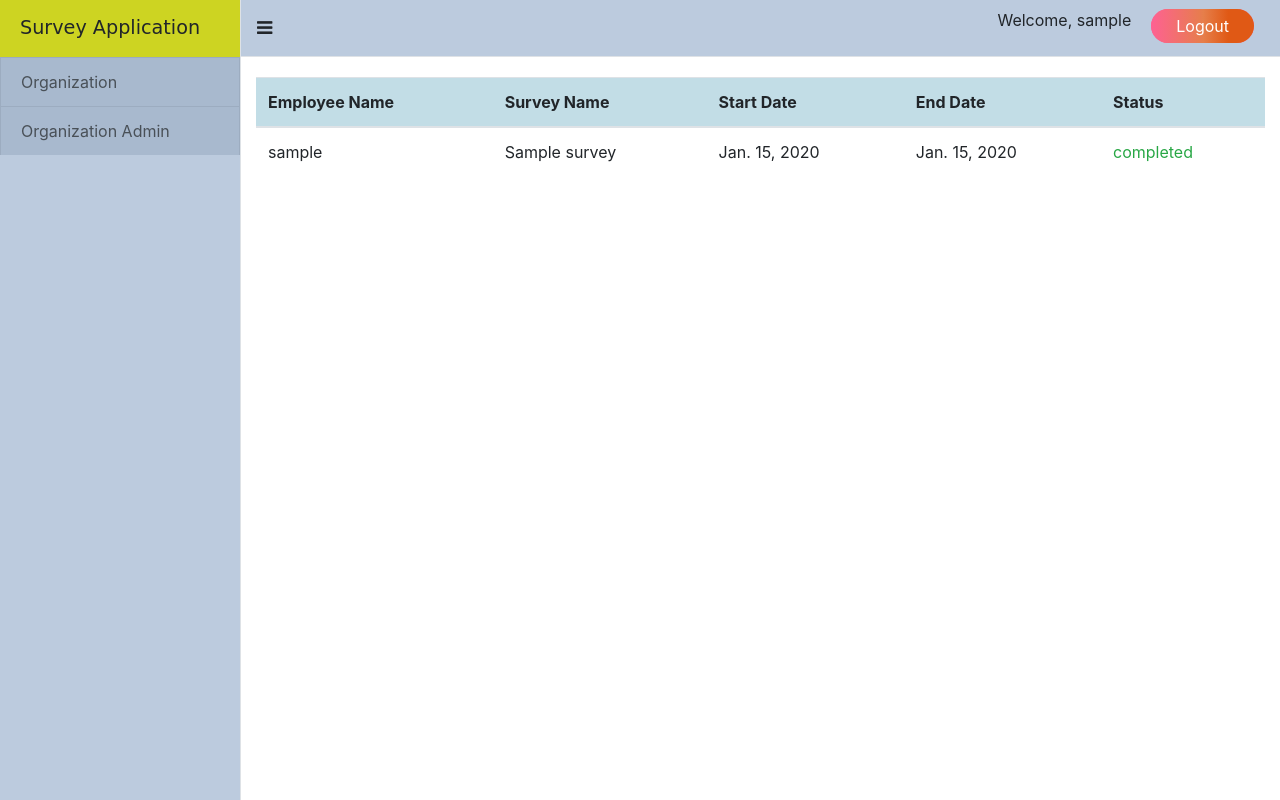
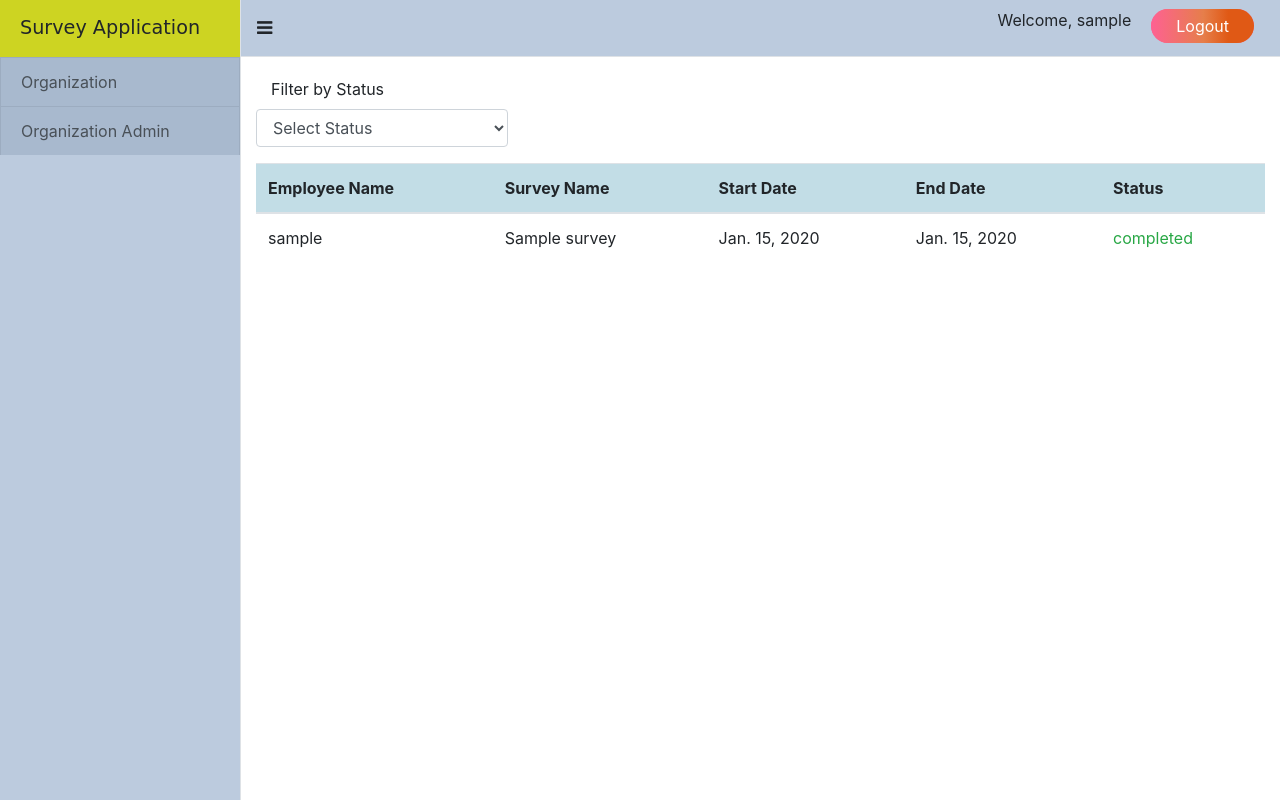
Before and after one commit to asatiratnesh/Survey, a Django app: page /reports/ in a window 1280 px wide. Run offline with Django 3.2, Linux system fonts and the light colour scheme; a user stored in the database is signed in; tables that the repository leaves empty hold one stand-in row (values such as "Sample post"); some libraries are stand-ins or nearby versions.

Commit message:
Added report filter Functionality

```diff
--- a/survey/forms.py
+++ b/survey/forms.py
@@ -14,8 +14,3 @@ class UserForm(forms.ModelForm):
     class Meta:
         model = User
         fields = ('first_name', 'last_name', 'email')
-
-# class ProfileForm(forms.ModelForm):
-#     class Meta:
-#         model = Profile
-#         fields = ('location',)
--- a/survey/templates/survey/reports.html
+++ b/survey/templates/survey/reports.html
@@ -1,6 +1,15 @@
 {% extends 'survey/base.html' %}
 
 {% block content %}
+    <div class="form-group">
+        <label class="control-label col-sm-3">Filter by Status</label>
+         <select class="form-control col-md-3" id="survey_status">
+             <option>Select Status</option>
+             <option>completed</option>
+             <option>uncompleted</option>
+             <option>not attempted</option>
+        </select>
+    </div>
     <table class="table">
         <thead>
           <tr>
@@ -11,7 +20,7 @@
               <th>Status</th>
           </tr>
         </thead>
-        <tbody>
+        <tbody class="data-row">
         {% for data in report_list %}
             <tr>
                 <td>{{data.empl}}</td>
@@ -19,14 +28,37 @@
                 <td>{{data.s_date}}</td>
                 <td>{{data.e_date}}</td>
                 {% if data.status == "not attempted" %}
-                    <td class="text-warning">{{data.status}}</td>
+                    <td class="text-warning status_cell">{{data.status}}</td>
                 {% elif data.status == "uncompleted" %}
-                    <td class="text-danger">{{data.status}}</td>
+                    <td class="text-danger status_cell">{{data.status}}</td>
                 {% else %}
-                    <td class="text-success">{{data.status}}</td>
+                    <td class="text-success status_cell">{{data.status}}</td>
                 {% endif %}
             </tr>
         {% endfor %}
         </tbody>
     </table>
+
+<script>
+    $('#survey_status').on('change', function() {
+        var selected_value = this.value;
+        if( selected_value == "Select Status"){
+            $('.data-row tr').each(function(){
+                $(this).show();
+            });
+        }
+        else{
+            $('.status_cell').each(function()
+            {
+                if( $(this).html() != selected_value)
+                {
+                      $(this).parent().hide();
+                }
+                else{
+                     $(this).parent().show();
+                }
+            });
+        }
+    });
+</script>
 {% endblock %}
--- a/survey/views.py
+++ b/survey/views.py
@@ -70,6 +70,8 @@ def signup(request):
 
             messages.success(request, 'Saved!!!')
             return redirect('emplList')
+        else:
+            messages.success(request, form.errors)
 
     form = SignupForm()
     org_list = Organization.objects.all()
@@ -503,8 +505,16 @@ def save_survey_answers(request, survey_id):
                         logger.error(exception)
                     messages.success(request, 'Submitted successfully!')
                     return redirect('surveyListEmployee')
-
+            elif request.POST["save"] == "final_save":
+                print(request.POST["save"])
+                Survey_Result.objects.update_or_create(
+                    survey=Survey.objects.get(id=survey_id),
+                    empl=User.objects.get(id=request.user.id),
+                    question=Questions_library.objects.get(id=name),
+                    defaults={"answer": request.POST[name], "answer_status": False})
+                return redirect('surveyListEmployee')
             else:
+                print("fdsss44", request.POST["save"])
                 if request.POST[name]:
                     Survey_Result.objects.update_or_create(
                         survey=Survey.objects.get(id=survey_id),
```
Also changed, not shown: survey/templates/survey/signup.html (+7 -7 lines), survey/templates/survey/survey_questions_list_empl.html (+19 -4 lines).
